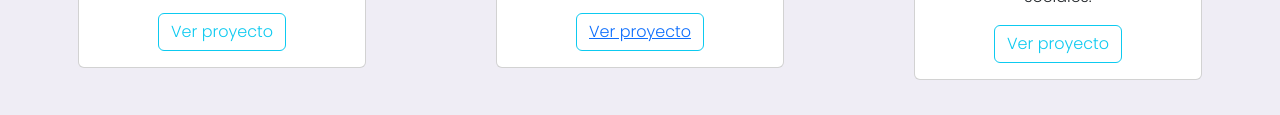
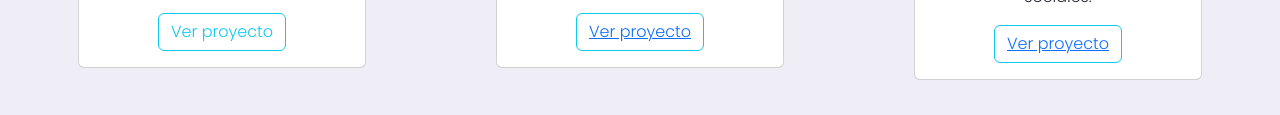
Before and after one commit to badsiled/badsiled.github.io, a plain HTML site: page index.html in a window 1280 px wide. Shown: the part 1565-1680 px from the top of the page. Drawn offline with nearby package versions, Linux system fonts and the light colour scheme.

Commit message:
cambio en enlaces

```diff
--- a/index.html
+++ b/index.html
@@ -113,8 +113,7 @@
               <p class="card-text1 d-inline-block">Desarrollo de sitio web, creación de LMS para cursos online y
                 estrategia de redes sociales.</p>
               <button type="button" class="btn btn-outline-info">
-                <a href="https://aracelyperalta.com"></a>
-                Ver proyecto
+                <a href="https://aracelyperalta.com">Ver proyecto</a>
               </button>
             </div>
           </div>
```
